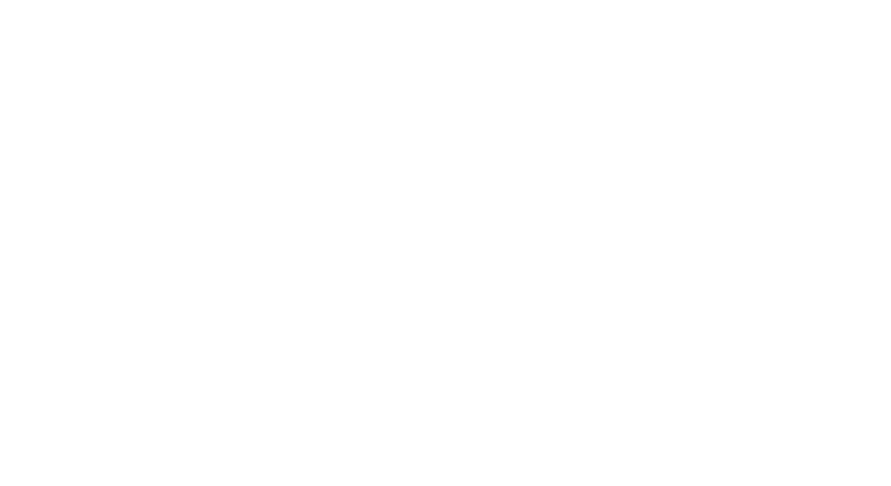
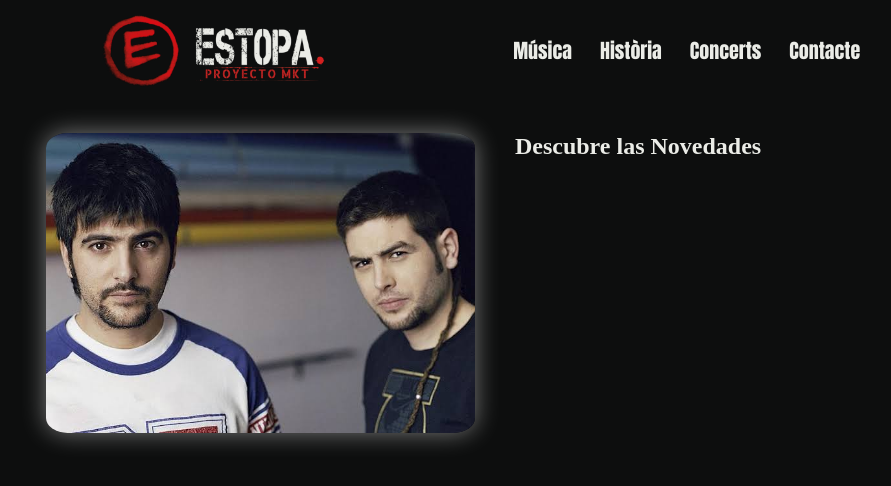
Before and after one commit to brz2702/DAM1M04-TreballHTML, a plain HTML site: page index.html in a window 1280 px wide. Shown: the whole page, without its empty margins (162-1053 px from the left). Drawn offline with Linux system fonts and the light colour scheme; a web font is replaced by a local one.

Commit message:
He agregat una foto dels estopa juntament amb un apartat de "destacats"

```diff
--- a/estil.css
+++ b/estil.css
@@ -1,9 +1,91 @@
 :root{
-  --fons:#0d0e0e
+  --fons: #0d0e0e;
+  --text: #ebece7;
+  --roig: #da0a15;
   --font-Titulo: 'Playfair Display', Georgia, serif;
   --font-Subtitulo: 'Anton', Impact, sans-serif;
 }
 
+header {
+  position: sticky;
+  display: flex;
+  top: 0;
+  justify-content: center;
+  width: 100%;
+  background: var(--fons);
+  backdrop-filter: blur(12px);
+}
+
+nav {
+    display: flex;
+    margin: 0;
+    justify-content: space-around;
+    width: 75%;
+    align-items: center;
+    padding: 0 32px;
+    color: var(--font-Subtitulo);
+    background: var(--fons);
+}
+
+a {
+  text-decoration: none;
+  font-family: var(--font-Subtitulo);
+}
+
+.nav_links {
+    display: flex;
+    align-items: center;
+    justify-content: space-around;
+    font-size: 20px;
+    gap: 28px;
+}
+
+.nav_links > a {
+    color: var(--text);
+    background-color: transparent;
+}
+
+.nav_links > a:hover {
+    color: var(--roig);
+}
+
 body {
-  background: var(--fons);
+  background-color: var(--fons);
 }
+/* hero */
+.hero {
+  display: flex;
+  align-items: flex-start;
+  gap: 40px;
+  margin-top: 20px;
+  margin-left: 100px;
+  margin-right: 40px;
+}
+
+.foto1{
+  margin-top: 20px;
+  margin-left: 100px;
+}
+
+.foto1 img{
+  border-radius: 5%;
+  box-shadow: 0 0 25px rgba(255, 255, 255, 0.45);
+}
+
+h2 {
+  color: var(--text);
+}
+
+.texto-hero {
+  flex: 1;
+  display: flex;
+  justify-content: center;
+  margin-top: 25px;
+}
+
+.texto-hero p {
+  color: var(--text);
+  font-size: 32px;
+  margin: 0;
+  text-align: center;
+}
--- a/index.html
+++ b/index.html
@@ -1,18 +1,39 @@
 <!DOCTYPE html>
 <html xmlns="http://www.w3.org/1999/xhtml">
    <head>
+      <meta charset="UTF-8">
+      <title>index</title>
+      <link rel="stylesheet" href="estil.css">
       <link rel="preconnect" href="https://fonts.googleapis.com">
       <link rel="preconnect" href="https://fonts.gstatic.com" crossorigin>
       <link href="https://fonts.googleapis.com/css2?family=Playfair+Display:ital,wght@0,400..900;1,400..900&display=swap" rel="stylesheet">
       <link rel="preconnect" href="https://fonts.googleapis.com">
       <link rel="preconnect" href="https://fonts.gstatic.com/" crossorigin>
       <link href="https://fonts.googleapis.com/css2?family=Anton&display=swap" rel="stylesheet">
-        <meta charset="UTF-8">
-        <title>index</title>
-        <link rel="stylesheet" href="estil.css">
    </head>
    <body>
-
+     <header>
+        <nav>
+            <div>
+                <a href="index.html"><img src="/imatges/logo_estopa.png" height="80"></a>
+            </div>
+            <div class="nav_links">
+                <a href="musica.html">Música</a>
+                <a href="historia.html">Història</a>
+                <a href="concerts.html">Concerts</a>
+                <a href="contacte.html">Contacte</a>
+            </div>
+        </nav>
+     </header>
+    <!-- Hero -->
+    <div class="hero">
+    <section class="foto1">
+        <a href="index.html"><img src="/imatges/images.jpg" height="300"></a>
+    </section>
+    <section class="text1">
+        <h2>Descubre las Novedades</h2>
+    </section>
+    </div>
    </body>
    <footer>
 
```
Also changed, not shown: imatges/images.jpg (added), imatges/logo_estopa.png (added). Lines whose indentation alone changed are shown as unchanged.
